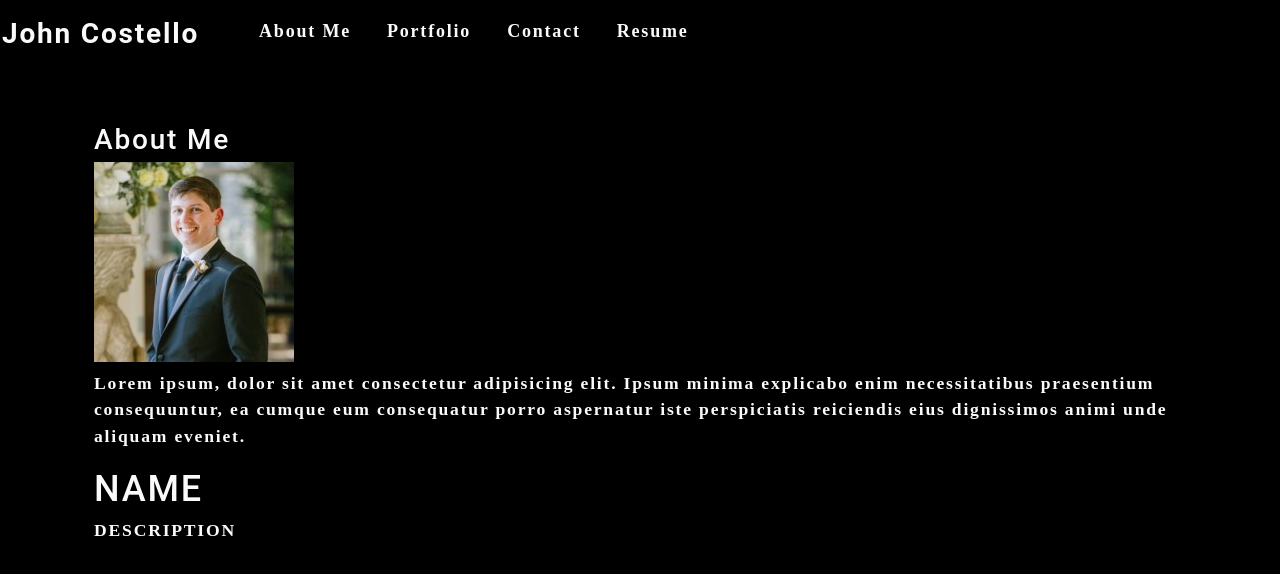
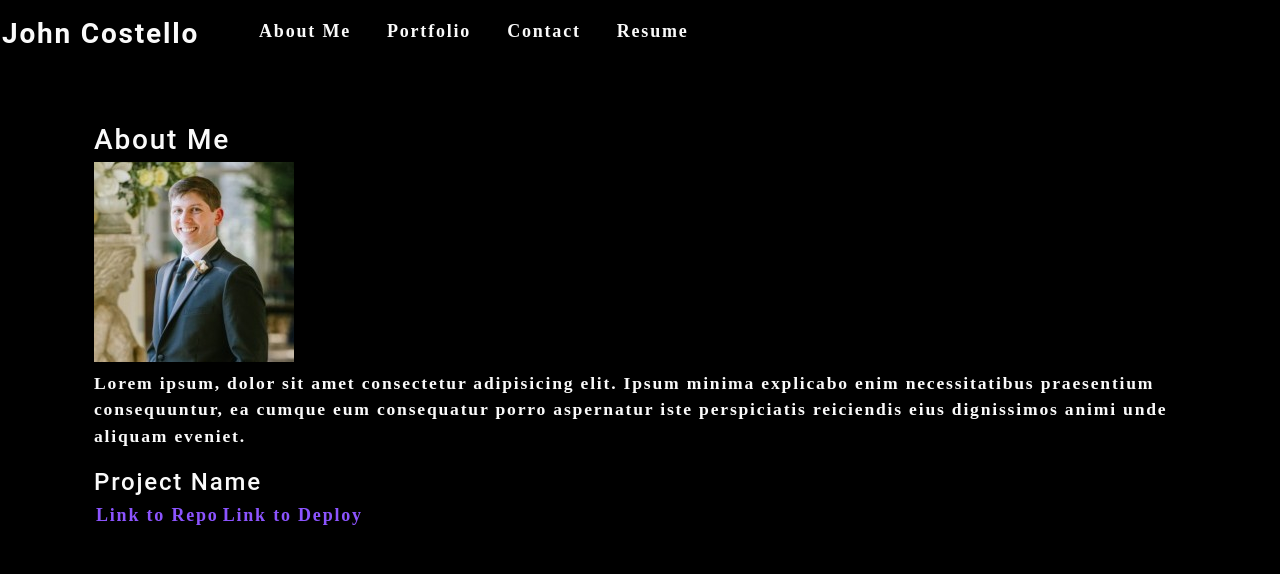
Before and after one commit to jciii91/professional-portfolio-react, a React (Create React App) app: page / in a window 1280 px wide. Shown: the top 574 px of the page. Built offline with nearby package versions, Linux system fonts and the light colour scheme.

Commit message:
portfolio section showing a hard coded project

```diff
--- a/src/components/Portfolio/index.js
+++ b/src/components/Portfolio/index.js
@@ -1,4 +1,5 @@
 import React from 'react';
+import Project from '../Project';
 
 function Portfolio() {
     const projectObjects = [
@@ -36,8 +37,7 @@ function Portfolio() {
 
     return (
         <section>
-            <h1>NAME</h1>
-            <p>DESCRIPTION</p>
+            <Project></Project>
         </section>
     );
 }
--- /dev/null
+++ b/src/components/Project/index.js
@@ -0,0 +1,19 @@
+import React from 'react';
+
+function Project() {
+    return (
+        <div>
+            <h4>
+                Project Name
+            </h4>
+            <a href='/'>
+                Link to Repo
+            </a>
+            <a href='/'>
+                Link to Deploy
+            </a>
+        </div>
+    );
+}
+
+export default Project;
```
